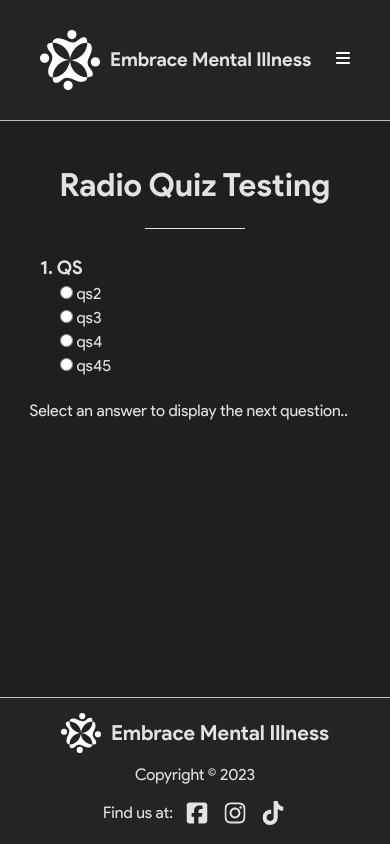
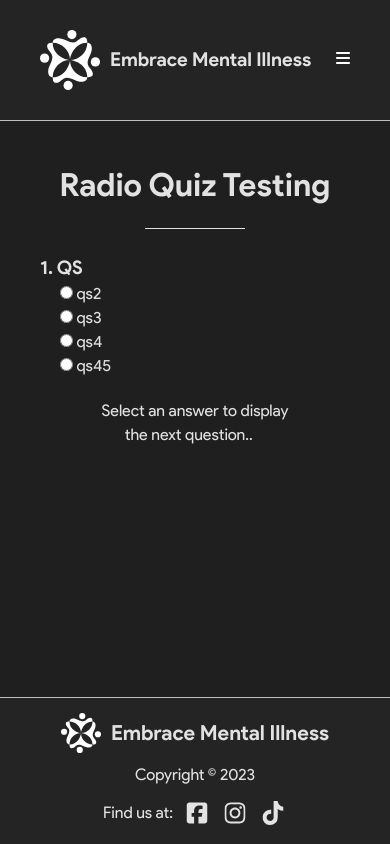
Before and after one commit to tyVespA/quiz-website-test-next, a Next.js app: page /tests/Radio-Quiz-Test in a window 390 px wide. Shown: the top 844 px of the page. Built offline with nearby package versions, Linux system fonts and the light colour scheme.

Commit message:
Add small screens responsiveness

```diff
--- a/src/app/components/QuizComponents/styles/RadioQuizFadeSideways.module.css
+++ b/src/app/components/QuizComponents/styles/RadioQuizFadeSideways.module.css
@@ -131,3 +131,9 @@
   opacity: 1;
   z-index: 99;
 }
+
+@media screen and (max-width: 400px) {
+  .animatedDots {
+    max-width: 20ch;
+  }
+}
```
